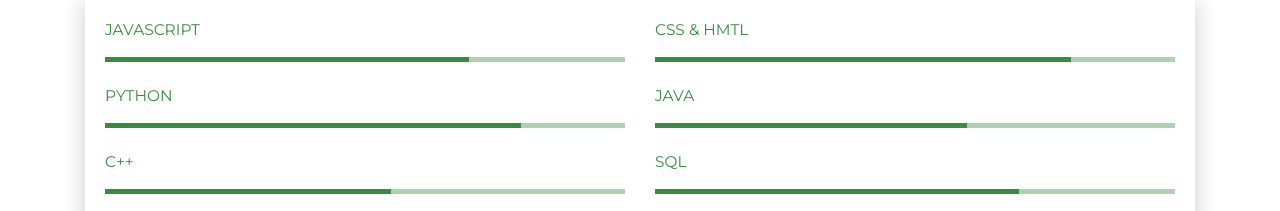
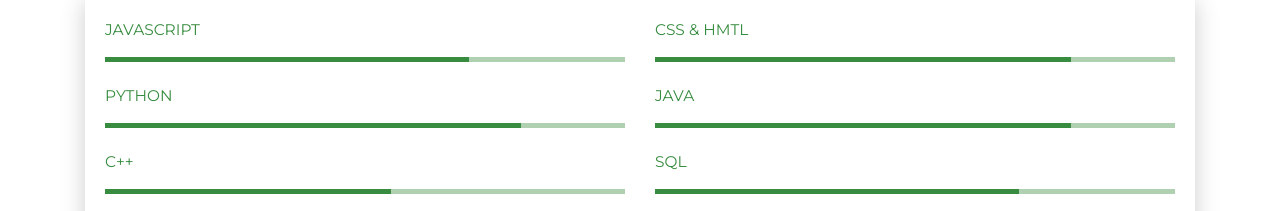
Before and after one commit to NelisiweGama/nelisiwegama.github.io, a plain HTML site: page index.html in a window 1280 px wide. Shown: the part 1239-1450 px from the top of the page. Drawn offline with Linux system fonts and the light colour scheme.

Commit message:
Update index.html

```diff
--- a/index.html
+++ b/index.html
@@ -117,7 +117,7 @@
           <div class="col-md-6">
             <div class="progress-container progress-primary"><span class="progress-badge">Java</span>
               <div class="progress">
-                <div class="progress-bar progress-bar-primary" data-aos="progress-full" data-aos-offset="10" data-aos-duration="2000" role="progressbar" aria-valuenow="60" aria-valuemin="0" aria-valuemax="100" style="width: 60%;"></div><span class="progress-value"></span>
+                <div class="progress-bar progress-bar-primary" data-aos="progress-full" data-aos-offset="10" data-aos-duration="2000" role="progressbar" aria-valuenow="60" aria-valuemin="0" aria-valuemax="100" style="width: 80%;"></div><span class="progress-value"></span>
               </div>
             </div>
           </div>
```
